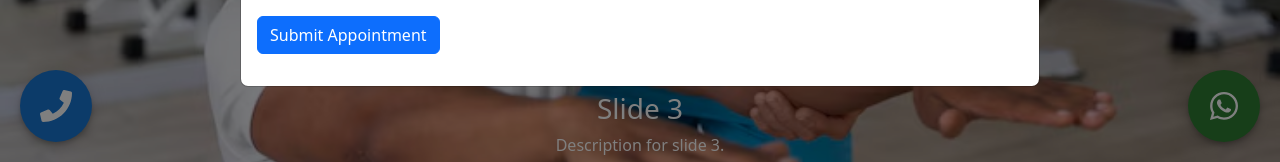
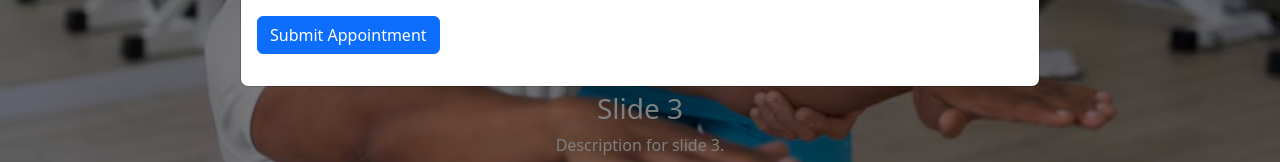
Before and after one commit to skmdaamir/Physio, a React (Create React App) app: page / in a window 1280 px wide. Shown: the part 638-800 px from the top of the page. Built offline with nearby package versions, Linux system fonts and the light colour scheme; no server answers.

Commit message:
Adding Some Styles and making responsive

```diff
--- a/src/components/FloatingButtons.css
+++ b/src/components/FloatingButtons.css
@@ -1,42 +1,36 @@
-/* Base FAB style */
 .floating-fab {
-  position: fixed !important;
-  bottom: 20px !important;
-  width: 72px !important;
-  height: 72px !important;
-  min-height: 72px !important;
-  border-radius: 50% !important;
-  font-size: 1.5rem;
-  display: flex !important;
-  align-items: center;
-  justify-content: center;
-  z-index: 1000 !important;
+  position: fixed;
+  right: 16px;
+  z-index: 1050;
+  box-shadow: 0 4px 12px rgba(0, 0, 0, 0.3);
+  transition: transform 0.3s ease-in-out;
 }
 
-/* Phone button on the left */
 .phone-fab {
-  left: 20px !important;
-  right: auto !important;
+  bottom: 110px;
 }
 
-/* WhatsApp button on the right */
 .whatsapp-fab {
-  left: auto !important;
-  right: 20px !important;
+  bottom: 40px;
 }
 
-/* Make sure the SVG icon inside scales up */
-.floating-fab svg {
-  width: 32px;
-  height: 32px;
+.floating-fab:hover {
+  transform: scale(1.1);
 }
 
+/* Larger and more touch-friendly on mobile */
 @media (max-width: 576px) {
-  .MuiFab-root {
-    width: 64px !important;
-    height: 64px !important;
+  .floating-fab {
+    width: 70px !important;
+    height: 70px !important;
+    font-size: 28px;
   }
-  .MuiSvgIcon-root, svg {
-    font-size: 28px !important;
+
+  .phone-fab {
+    bottom: 120px;
+  }
+
+  .whatsapp-fab {
+    bottom: 40px;
   }
 }
--- a/src/components/FloatingButtons.jsx
+++ b/src/components/FloatingButtons.jsx
@@ -1,19 +1,28 @@
 import React from "react";
 import { FaPhone, FaWhatsapp } from "react-icons/fa";
-import { Fab } from "@mui/material";
-import "./FloatingButtons.css"; // make sure this is imported
+import { Fab, Tooltip, useMediaQuery } from "@mui/material";
+import { useTheme } from "@mui/material/styles";
+import "./FloatingButtons.css";
 
-const FloatingButtons = () => (
+const FloatingButtons = () => {
+  const theme = useTheme();
+  const isMobile = useMediaQuery(theme.breakpoints.down("sm"));
+
+  return (
     <>
+      <Tooltip title={isMobile ? "" : "Call Now"} placement="left">
         <Fab
           className="floating-fab phone-fab"
           color="primary"
           href="tel:+918655319821"
           aria-label="Call Now"
+          size={isMobile ? "medium" : "large"}
         >
           <FaPhone />
         </Fab>
+      </Tooltip>
 
+      <Tooltip title={isMobile ? "" : "WhatsApp Chat"} placement="left">
         <Fab
           className="floating-fab whatsapp-fab"
           color="success"
@@ -21,10 +30,13 @@ const FloatingButtons = () => (
           target="_blank"
           rel="noopener noreferrer"
           aria-label="WhatsApp Chat"
+          size={isMobile ? "medium" : "large"}
         >
           <FaWhatsapp />
         </Fab>
+      </Tooltip>
     </>
   );
+};
 
 export default FloatingButtons;
```
Lines whose indentation alone changed are shown as unchanged.
